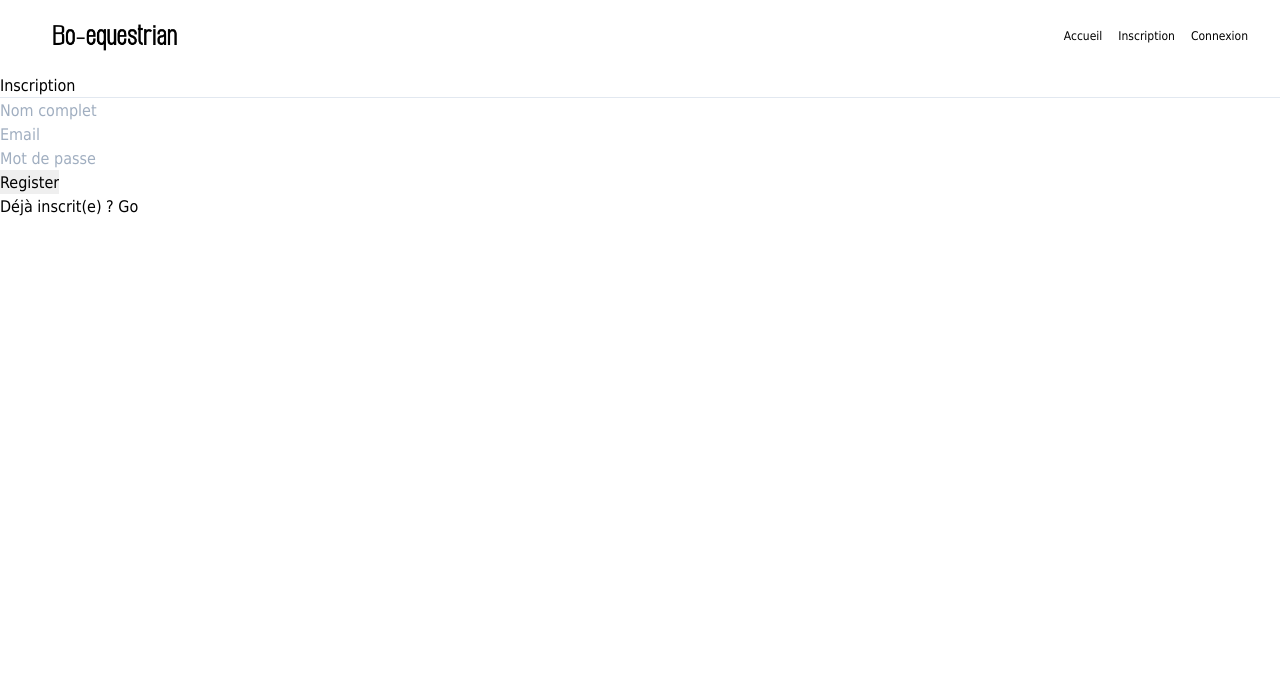
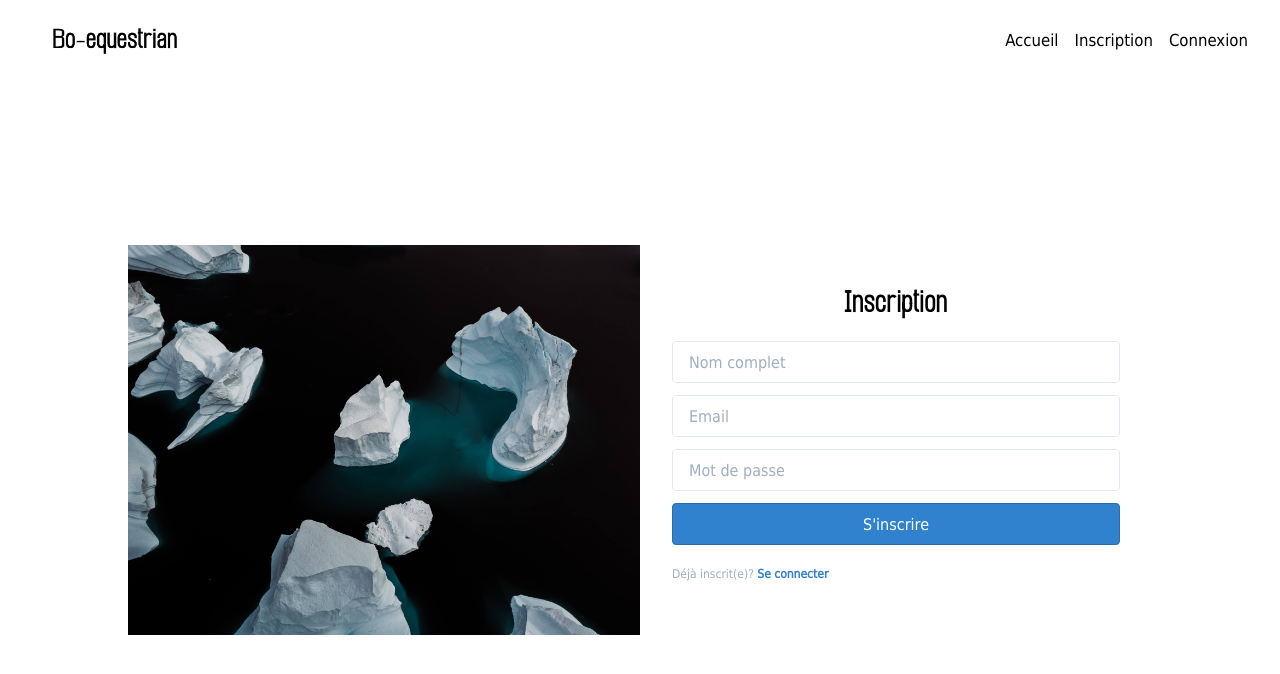
Before and after one commit to Kamsou/boEquestrian, a Nuxt app: page /user/register in a window 1280 px wide. Shown: the top 674 px of the page. Built offline with nearby package versions, Linux system fonts and the light colour scheme; no server answers.

Commit message:
C'est l'feu Tailwind :o

```diff
--- a/api/controllers/articlesController.js
+++ /dev/null
@@ -1,152 +0,0 @@
-const Article = require('../models/Article');
-const validator = require('express-validator');
-
-// Get all
-module.exports.list = function (req, res, next) {
-  Article.find({}, function(err, articles){
-    if(err) {
-        return res.status(500).json({
-            message: 'Error getting records.'
-        });
-    }
-    return res.json(articles);
-  });
-}
-
-
-// Get one
-module.exports.show = function(req, res) {
-  var id = req.params.id;
-  Article.findOne({_id: id}, function(err, article){
-      if(err) {
-          return res.status(500).json({
-              message: 'Error getting record.'
-          });
-      }
-      if(!article) {
-          return res.status(404).json({
-              message: 'No such record'
-          });
-      }
-      return res.json(article);
-  });
-}
-
-
-// Create
-module.exports.create = [
-  // validations rules
-  validator.body('title', 'Please enter Article Title').isLength({ min: 1 }),
-  validator.body('title').custom(value => {
-    return Article.findOne({title:value}).then(article => {
-      if (article !== null) {
-        return Promise.reject('Title already in use');
-      }
-    })
-  }),
-  validator.body('author', 'Please enter Author Name').isLength({ min: 1 }),
-  validator.body('body', 'Please enter Article Content').isLength({ min: 1 }),
-
-  function(req, res) {
-    // throw validation errors
-    const errors = validator.validationResult(req);
-    if (!errors.isEmpty()) {
-      return res.status(422).json({ errors: errors.mapped() });
-    }
-
-    // initialize record
-    var article = new Article({
-        title : req.body.title,
-        author : req.body.author,
-        body : req.body.body,
-    })
-
-    // save record
-    article.save(function(err, article){
-        if(err) {
-            return res.status(500).json({
-                message: 'Error saving record',
-                error: err
-            });
-        }
-        return res.json({
-            message: 'saved',
-            _id: article._id
-        });
-    })
-  }
-]
-
-// Update
-module.exports.update = [
-  // validation rules
-  validator.body('title', 'Please enter Article Title').isLength({ min: 1 }),
-  validator.body('title').custom( (value, {req}) => {
-    return Article.findOne({ title:value, _id:{ $ne: req.params.id } })
-      .then( article => {
-      if (article !== null) {
-        return Promise.reject('Title already in use');
-      }
-    })
-  }),
-  validator.body('author', 'Please enter Author Name').isLength({ min: 1 }),
-  validator.body('body', 'Please enter Article Content').isLength({ min: 1 }),
-
-  function(req, res) {
-    // throw validation errors
-    const errors = validator.validationResult(req);
-    if (!errors.isEmpty()) {
-      return res.status(422).json({ errors: errors.mapped() });
-    }
-
-    var id = req.params.id;
-    Article.findOne({_id: id}, function(err, article){
-        if(err) {
-            return res.status(500).json({
-                message: 'Error saving record',
-                error: err
-            });
-        }
-        if(!article) {
-            return res.status(404).json({
-                message: 'No such record'
-            });
-        }
-
-        // initialize record
-        article.title =  req.body.title ? req.body.title : article.title;
-        article.author =  req.body.author ? req.body.author : article.author;
-        article.body =  req.body.body ? req.body.body : article.body;
-
-        // save record
-        article.save(function(err, article){
-            if(err) {
-                return res.status(500).json({
-                    message: 'Error getting record.'
-                });
-            }
-            if(!article) {
-                return res.status(404).json({
-                    message: 'No such record'
-                });
-            }
-            return res.json(article);
-        });
-    });
-  }
-
-]
-
-
-// Delete
-module.exports.delete = function(req, res) {
-  var id = req.params.id;
-  Article.findByIdAndRemove(id, function(err, article){
-      if(err) {
-          return res.status(500).json({
-              message: 'Error getting record.'
-          });
-      }
-      return res.json(article);
-  });
-}
--- a/api/models/Article.js
+++ /dev/null
@@ -1,10 +0,0 @@
-const mongoose = require('mongoose');
-const Schema = mongoose.Schema;
-
-const Article = new Schema ({
-  title: { type: String, required: true, index: { unique: true } },
-  author: { type: String, required: true },
-  body: { type: String, required: true },
-});
-
-module.exports = mongoose.model('Article', Article)
--- a/layouts/default.vue
+++ b/layouts/default.vue
@@ -1,6 +1,6 @@
 <template>
-  <div class="">
-    <nav class="flex items-center justify-between text-xs mx-8">
+  <div class="h-full">
+    <nav class="flex items-center justify-between text-xs mx-8" style="height: 10%">
       <nuxt-link to="/" class="">
         <img class="bar_logo" src="~/assets/images/Logo-bo-equestrian.png" alt="logo" />
       </nuxt-link>
@@ -34,9 +34,8 @@
       </div>
     </nav>
 
-    <div class="">
       <Nuxt />
-    </div>
+
   </div>
 </template>
 
@@ -56,8 +55,26 @@
   font-style: normal;
 }
 
-html {
+html, body {
   font-family: "Deja Vu";
+  height: 100%;
+  -ms-text-size-adjust: 100%;
+  -webkit-text-size-adjust: 100%;
+  -moz-osx-font-smoothing: grayscale;
+  -webkit-font-smoothing: antialiased;
+  box-sizing: border-box;
+}
+
+
+*,
+*::before,
+*::after {
+  box-sizing: border-box;
+  margin: 0;
+}
+
+#__nuxt, #__layout {
+  height: 100%;
 }
 
 .bar_logo {
--- a/package.json
+++ b/package.json
@@ -1,8 +1,8 @@
 {
   "name": "bo-equestrian",
   "version": "1.0.0",
-  "description": "My primo Nuxt.js project",
-  "author": "Aslam Doctor",
+  "description": "Projet Nuxt Auth / Tailwind css",
+  "author": "Camille Coutens",
   "private": true,
   "scripts": {
     "dev": "cross-env NODE_ENV=development nodemon server/index.js --watch server",
--- a/pages/index.vue
+++ b/pages/index.vue
@@ -1,11 +1,5 @@
 <template>
-  <div>
-    <div>
-      <img class="index_image_full" src="~/assets/images/homepage.jpg" alt="Cheval" />
+    <div class="" style="height: 90%">
+      <img class="index_image_full w-full h-full object-cover" src="~/assets/images/homepage.jpg" alt="Cheval" />
     </div>
-    <h1>Accueil</h1>
-    <hr>
-
-    <h3>Bienvenue dans Express CRUD</h3>
-  </div>
 </template>
--- a/pages/user/login.vue
+++ b/pages/user/login.vue
@@ -1,13 +1,14 @@
 <template>
-  <div class="flex items-center justify-center">
+  <div class="md:flex items-center justify-center block" style="height: 90%">
+    <div class="md:flex max-w-5xl h-9 block">
     <!-- Image  -->
-    <div class="login_image_left w-1/2">
-      <img class="login_image" src="~/assets/images/image-form.jpg" alt="Foret" />
+    <div class="login_image_left md:w-1/2 w-full">
+      <img class="login_image w-full md:h-full object-cover" src="~/assets/images/image-form.jpg" alt="Foret" />
     </div>
 
     <!-- Formulaire  -->
-    <div class="w-1/2 p-8">
-      <h1 class="text-sm">Connexion</h1>
+    <div class="md:w-1/2 w-full p-8">
+      <h1 class="font-title text-log text-center">Connexion</h1>
 
       <div class="alert alert-success"
         v-if="$route.params.registered=='yes'">You have registered successfully</div>
@@ -20,7 +21,7 @@
 
             <div class="form-group my-3">
               <!-- <label for="">Email</label> -->
-              <input type="email" class="form-control border rounded py-2 px-4 outline-none"
+              <input type="email" class="form-control border rounded w-full py-2 px-4 outline-none"
                 :class="{ 'is-invalid': errors && errors.email }"
                 v-model="email"
                 placeholder="Email"
@@ -32,7 +33,7 @@
 
             <div class="form-group my-3">
               <!-- <label for="">Mot de passe</label> -->
-              <input type="password" class="form-control border rounded py-2 px-4 outline-none"
+              <input type="password" class="form-control border rounded w-full py-2 px-4 outline-none"
                 :class="{ 'is-invalid': errors && errors.password }"
                 v-model="password"
                 placeholder="Mot de passe">
@@ -43,16 +44,22 @@
 
             <div class="alert alert-danger"
               v-if="login_error">{{ login_error }}</div>
-
-            <input type="submit" value="Login" class="btn btn-primary mr-3 my-3">
+            <div class="text-center">
+            <!-- <input type="submit" value="Login" class="btn btn-primary mr-3 my-3"> -->
+              <button @click="submitForm" class="border rounded w-full py-2 border-blue-700 bg-blue-600 text-white mr-1">Se connecter</button>
             <!-- <nuxt-link to="/" class="btn btn-secondary mr-3">Fermer</nuxt-link> -->
-
-            <div class="my-3">
-              <p>Pas encore inscrit(e) ? j'y vais</p>
+            </div>
+            <div class="my-5 text-gray-500">
+              <p class="text-switch">Pas encore inscrit(e)?
+                <nuxt-link to="/user/register">
+                  <span class="text-blue-600 font-bold cursor-pointer">S'inscrire</span>
+                </nuxt-link>
+              </p>
             </div>
           </form>
         </div>
       </div>
+    </div>
     </div>
   </div>
 </template>
--- a/pages/user/register.vue
+++ b/pages/user/register.vue
@@ -1,7 +1,16 @@
 <template>
-  <div>
-    <h1>Inscription</h1>
-    <hr>
+    <div class="md:flex items-center justify-center block" style="height: 90%">
+    <div class="md:flex max-w-5xl h-9 block">
+    <!-- Image  -->
+    <div class="login_image_left md:w-1/2 w-full">
+      <img class="login_image w-full h-full object-cover" src="~/assets/images/image-form.jpg" alt="Foret" />
+    </div>
+
+    <!-- Formulaire  -->
+    <div class="md:w-1/2 w-full p-8">
+      <h1 class="font-title text-log text-center">Inscription</h1>
+
+
 
     <div class="row">
       <div class="col-md-6">
@@ -9,9 +18,9 @@
           method="post"
           @submit.prevent="submitForm()">
 
-          <div class="form-group">
+          <div class="form-group my-3">
             <!-- <label for="">Nom complet</label> -->
-            <input type="text" class="form-control"
+            <input type="text" class="form-control border rounded w-full py-2 px-4 outline-none"
               :class="{ 'is-invalid': errors && errors.full_name }"
               v-model="full_name"
               placeholder="Nom complet">
@@ -20,9 +29,9 @@
             </div>
           </div>
 
-          <div class="form-group">
+          <div class="form-group my-3">
             <!-- <label for="">Email</label> -->
-            <input type="text" class="form-control"
+            <input type="text" class="form-control border rounded w-full py-2 px-4 outline-none"
               :class="{ 'is-invalid': errors && errors.email }"
               v-model="email"
               placeholder="Email">
@@ -31,9 +40,9 @@
             </div>
           </div>
 
-          <div class="form-group">
+          <div class="form-group my-3">
             <!-- <label for="">Mot de passe</label> -->
-            <input type="password" class="form-control"
+            <input type="password" class="form-control border rounded w-full py-2 px-4 outline-none"
               :class="{ 'is-invalid': errors && errors.password }"
               v-model="password"
               placeholder="Mot de passe">
@@ -42,16 +51,25 @@
             </div>
           </div>
 
-          <input type="submit" value="Register" class="btn btn-primary mr-3">
+          <!-- <input type="submit" value="Register" class="btn btn-primary mr-3"> -->
           <!-- <nuxt-link to="/" class="btn btn-secondary mr-3">Fermer</nuxt-link> -->
+          <div class="text-center">
+              <button @click="submitForm" class="border rounded w-full py-2 border-blue-700 bg-blue-600 text-white mr-1">S'inscrire</button>
+            </div>
 
-          <div>
-            <p>Déjà inscrit(e) ? Go</p>
-          </div>
+          <div class="my-5 text-gray-500">
+              <p class="text-switch">Déjà inscrit(e)?
+                <nuxt-link to="/user/register">
+                  <span class="text-blue-600 font-bold cursor-pointer">Se connecter</span>
+                </nuxt-link>
+              </p>
+            </div>
         </form>
       </div>
     </div>
   </div>
+    </div>
+    </div>
 </template>
 
 <script>
```
Also changed, not shown: api/routes/articles.js (deleted, +0 -24 lines), tailwind.config.js (added, +34 -0 lines), assets/images/image-form.jpg.
